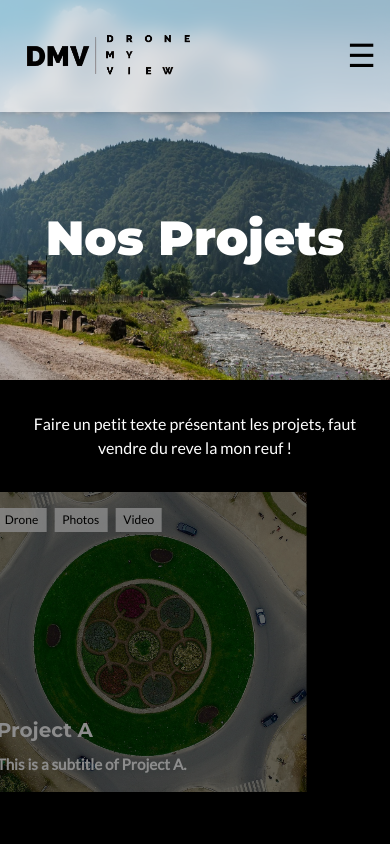
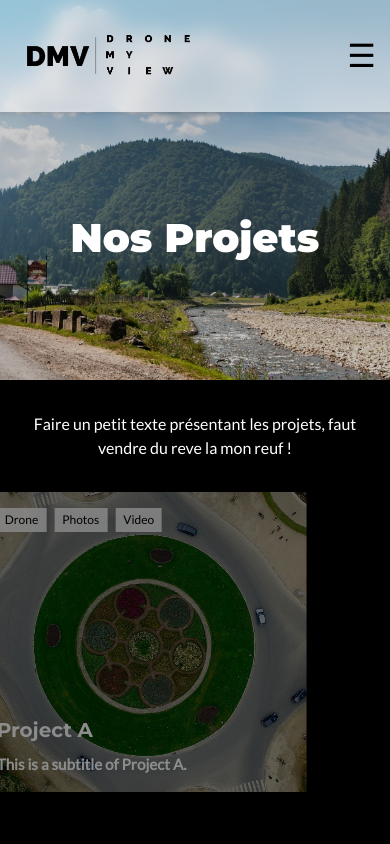
Before and after one commit to Guillaume811/site_dmv, a React (Create React App) app in the folder dmv/: page /projet in a window 390 px wide. Shown: the top 844 px of the page. Built offline with nearby package versions, Linux system fonts and the light colour scheme.

Commit message:
fix: ajout d'un retour à la ligne à la fin du fichier Title.module.scss

```diff
--- a/dmv/src/components/typographies/Title/Title.module.scss
+++ b/dmv/src/components/typographies/Title/Title.module.scss
@@ -4,4 +4,8 @@
     font-family: $font-title, sans-serif;
     font-size: 3rem;
     color: $tertiary;
+
+    @media (max-width: 768px) {
+      font-size: 2.5rem;
+    }
 }
```
